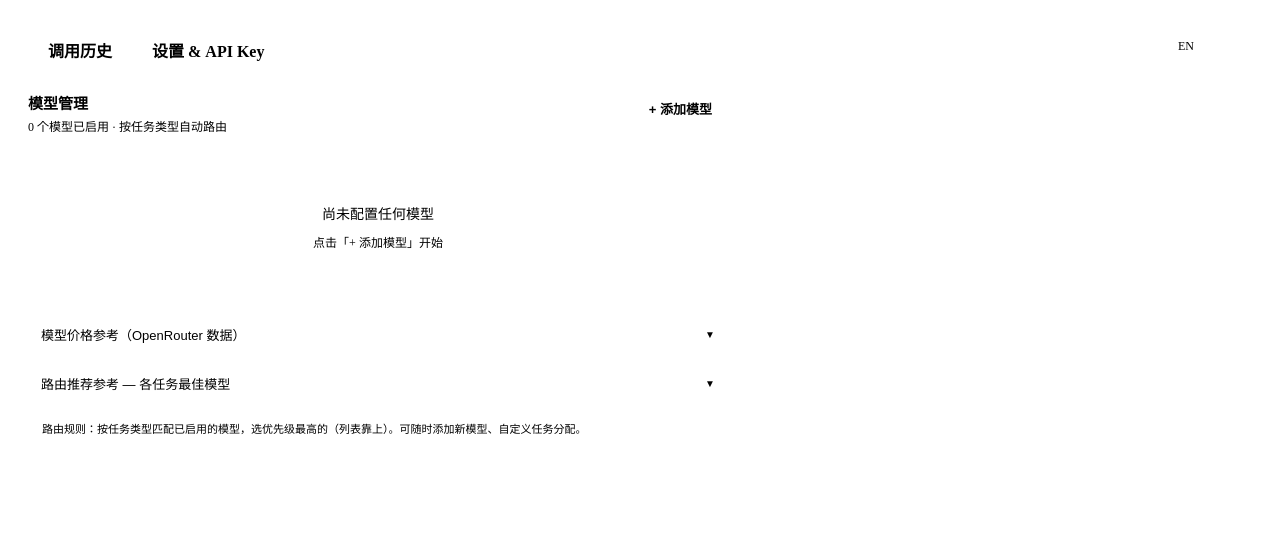
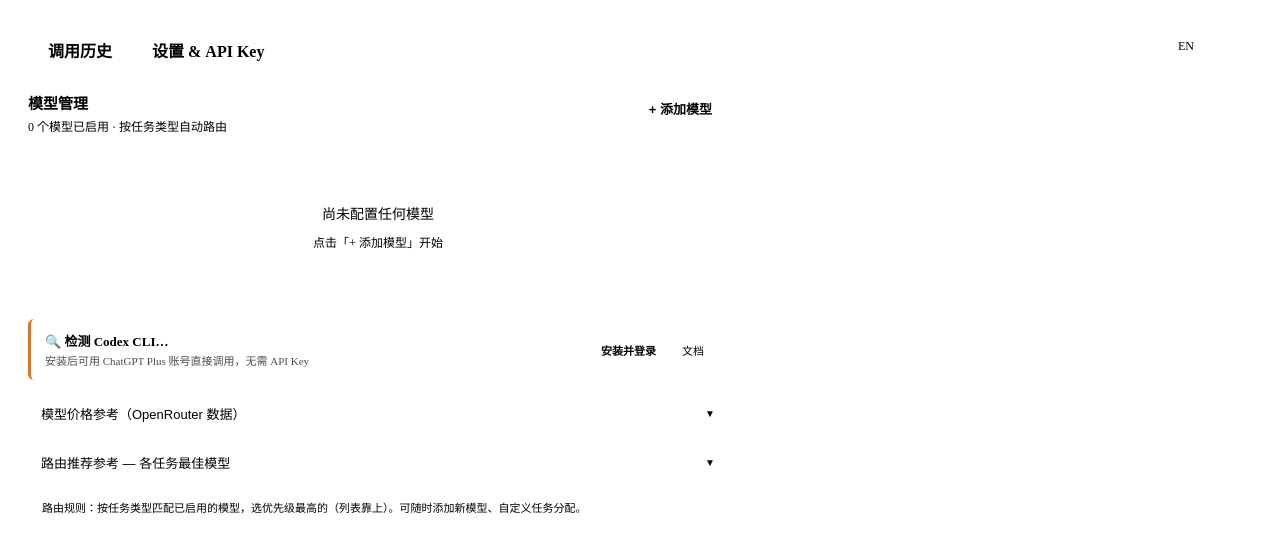
Before and after one commit to readysteadyscience/l-hub, a React app: page / in a window 1280 px wide. Both pictures are taken after a click on the element "设置 & API Key". Shown: the top 552 px of the page. Built offline with nearby package versions, Linux system fonts and the light colour scheme; the HTML template or start-up script is replaced by a standard one.

Commit message:
feat: Codex CLI ChatGPT OAuth UI - status card, install/login terminal button, webview-provider handlers

```diff
--- a/webview/components/ConfigPanel.tsx
+++ b/webview/components/ConfigPanel.tsx
@@ -902,6 +902,7 @@ const ConfigPanel: React.FC<ConfigPanelProps> = ({ lang }) => {
     const [showPricing, setShowPricing] = useState(false);
     const [showRouting, setShowRouting] = useState(false);
     const [testResults, setTestResults] = useState<Record<string, { ok: boolean; msg: string }>>({});
+    const [codexStatus, setCodexStatus] = useState<{ installed: boolean; version?: string; loggedIn?: boolean } | null>(null);
 
     useEffect(() => {
         const handler = (ev: MessageEvent) => {
@@ -945,9 +946,13 @@ const ConfigPanel: React.FC<ConfigPanelProps> = ({ lang }) => {
                     });
                 }, 2000);
             }
+            if (ev.data.command === 'codexStatus') {
+                setCodexStatus({ installed: ev.data.installed, version: ev.data.version, loggedIn: ev.data.loggedIn });
+            }
         };
         window.addEventListener('message', handler);
         vscode.postMessage({ command: 'getModelsV2' });
+        vscode.postMessage({ command: 'getCodexStatus' });
         return () => window.removeEventListener('message', handler);
     }, []);
 
@@ -1013,6 +1018,45 @@ const ConfigPanel: React.FC<ConfigPanelProps> = ({ lang }) => {
                     />
                 ))
             )}
+
+            {/* Codex CLI (ChatGPT OAuth) Card */}
+            <div style={{ ...s.card, marginTop: '18px', borderLeft: `3px solid ${codexStatus?.installed ? '#10A37F' : '#E8740C'}` }}>
+                <div style={{ display: 'flex', justifyContent: 'space-between', alignItems: 'center' }}>
+                    <div>
+                        <span style={{ fontWeight: 600, fontSize: '13px' }}>
+                            {codexStatus === null ? '🔍 检测 Codex CLI…' : codexStatus.installed ? '✅ Codex CLI 已安装' : '⚠️ Codex CLI 未安装'}
+                        </span>
+                        {codexStatus?.version && <span style={{ marginLeft: '8px', opacity: 0.6, fontSize: '11px' }}>v{codexStatus.version}</span>}
+                        <div style={{ fontSize: '11px', opacity: 0.7, marginTop: '2px' }}>
+                            {codexStatus?.installed
+                                ? 'ChatGPT 账号已接入 · ai_codex_task 工具可用 · 无需 API Key'
+                                : '安装后可用 ChatGPT Plus 账号直接调用，无需 API Key'}
+                        </div>
+                    </div>
+                    <div style={{ display: 'flex', gap: '6px', flexShrink: 0 }}>
+                        {!codexStatus?.installed && (
+                            <button
+                                style={{ ...s.btnPrimary, fontSize: '11px', padding: '4px 10px' }}
+                                onClick={() => vscode.postMessage({ command: 'openTerminalWithCmd', cmd: 'npm install -g @openai/codex && codex login' })}
+                            >
+                                安装并登录
+                            </button>
+                        )}
+                        {codexStatus?.installed && (
+                            <button
+                                style={{ ...s.btnSecondary, fontSize: '11px', padding: '4px 10px' }}
+                                onClick={() => vscode.postMessage({ command: 'openTerminalWithCmd', cmd: 'codex login' })}
+                            >
+                                重新登录
+                            </button>
+                        )}
+                        <button style={{ ...s.btnSecondary, fontSize: '11px', padding: '4px 10px' }}
+                            onClick={() => vscode.postMessage({ command: 'openUrl', url: 'https://github.com/openai/codex' })}>
+                            文档
+                        </button>
+                    </div>
+                </div>
+            </div>
 
             {/* Pricing Reference Table */}
             <div style={{ marginTop: '18px' }}>
```
Also changed, not shown: src/webview-provider.ts (+21 -0 lines).
